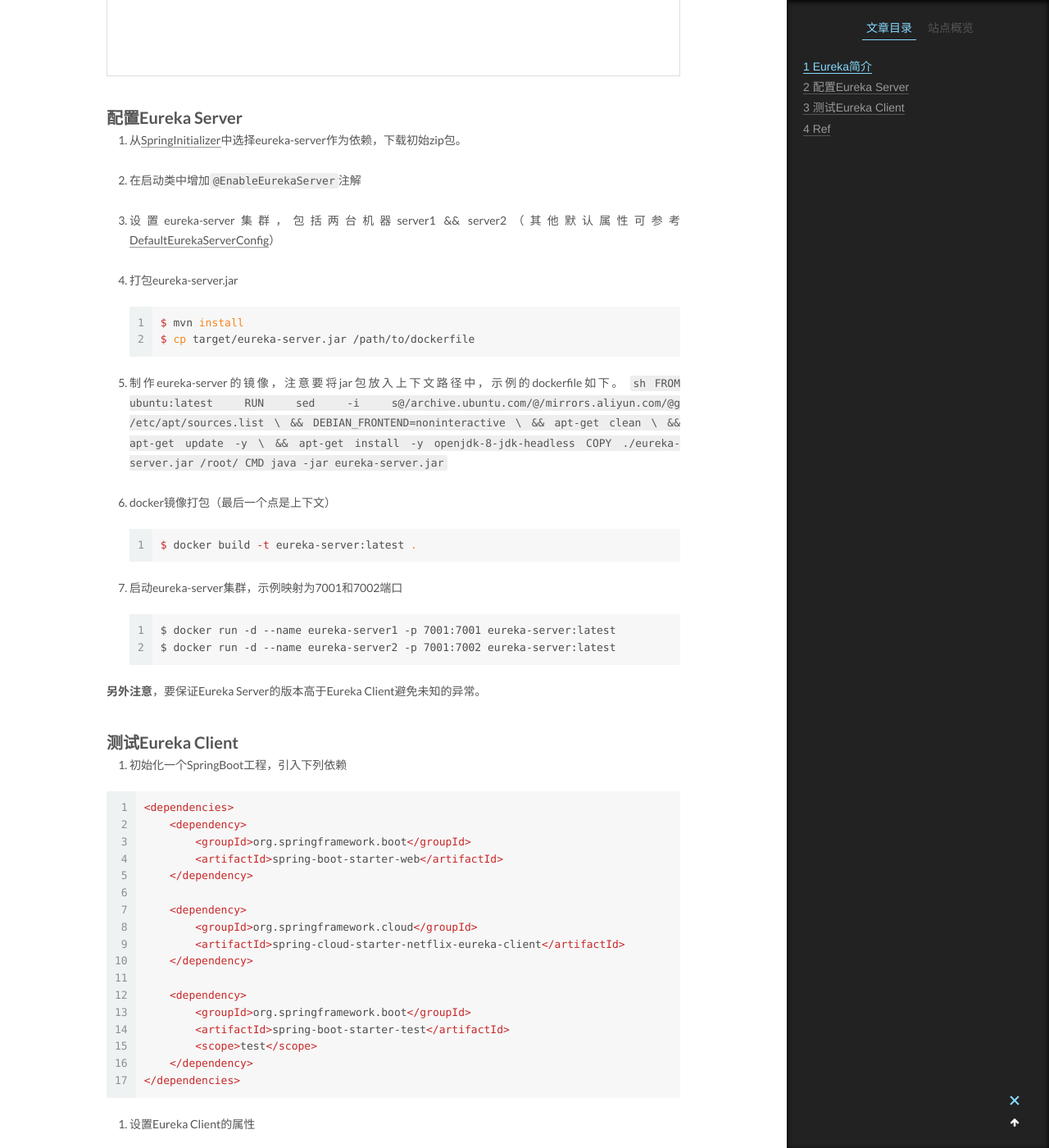
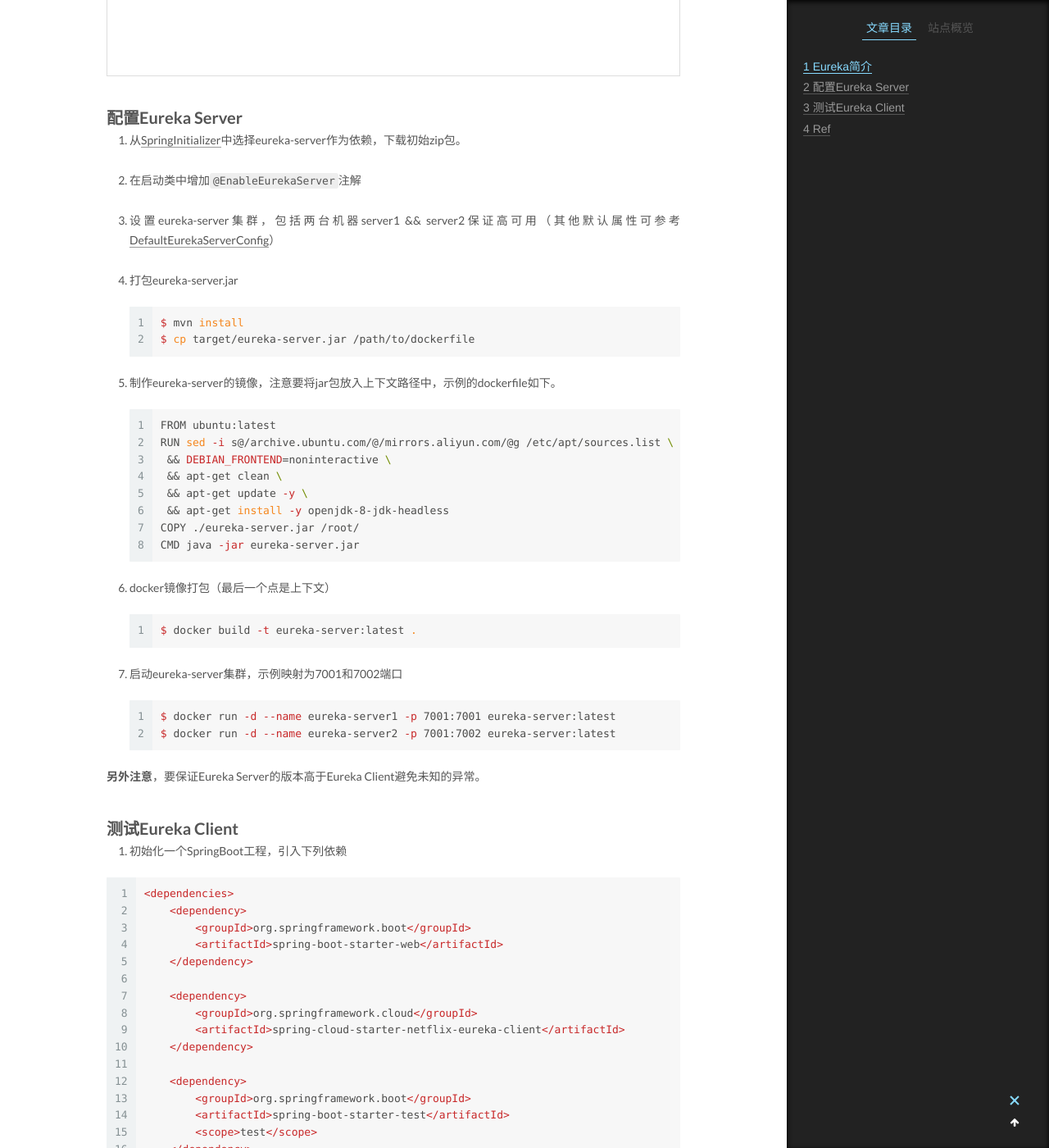
Before and after one commit to phaedo/blog, a Jekyll site: the page built from _posts/2019-08-12-从0到1实践SpringCloud体系的微服务架构（二）.md, in a window 1280 px wide and 1400 px high, scrolled down 1228 px. Shown: the whole window at 82% size. Built offline with Jekyll 4.4.1, drawn with Linux system fonts in a browser that asks for light colours; comment, search, counter and statistics services are not loaded.

Commit message:
新博客11，12

````diff
--- a/_posts/2019-08-12-从0到1实践SpringCloud体系的微服务架构（二）.md
+++ b/_posts/2019-08-12-从0到1实践SpringCloud体系的微服务架构（二）.md
@@ -22,16 +22,16 @@ Netflix按如下图部署Eureka服务，首先它包含了一个Eureka Server集
 
 2. 在启动类中增加`@EnableEurekaServer`注解
 
-3. 设置eureka-server集群，包括两台机器server1 && server2（其他默认属性可参考[DefaultEurekaServerConfig](https://github.com/Netflix/eureka/blob/master/eureka-core/src/main/java/com/netflix/eureka/DefaultEurekaServerConfig.java)）
+3. 设置eureka-server集群，包括两台机器server1 && server2保证高可用（其他默认属性可参考[DefaultEurekaServerConfig](https://github.com/Netflix/eureka/blob/master/eureka-core/src/main/java/com/netflix/eureka/DefaultEurekaServerConfig.java)）
 
 4. 打包eureka-server.jar
-```sh
+```bash
 $ mvn install
 $ cp target/eureka-server.jar /path/to/dockerfile
 ```
 
 5. 制作eureka-server的镜像，注意要将jar包放入上下文路径中，示例的dockerfile如下。
-```sh
+```bash
 FROM ubuntu:latest
 RUN sed -i s@/archive.ubuntu.com/@/mirrors.aliyun.com/@g /etc/apt/sources.list \
     && DEBIAN_FRONTEND=noninteractive \
@@ -39,15 +39,16 @@ RUN sed -i s@/archive.ubuntu.com/@/mirrors.aliyun.com/@g /etc/apt/sources.list \
     && apt-get update -y \
     && apt-get install -y openjdk-8-jdk-headless
 COPY ./eureka-server.jar /root/
-CMD java -jar eureka-server.jar```
+CMD java -jar eureka-server.jar
+```
 
 6. docker镜像打包（最后一个点是上下文）
-```sh
+```bash
 $ docker build -t eureka-server:latest .
 ```
 
 7. 启动eureka-server集群，示例映射为7001和7002端口
-```
+```bash
 $ docker run -d --name eureka-server1 -p 7001:7001 eureka-server:latest
 $ docker run -d --name eureka-server2 -p 7001:7002 eureka-server:latest
 ```
````
